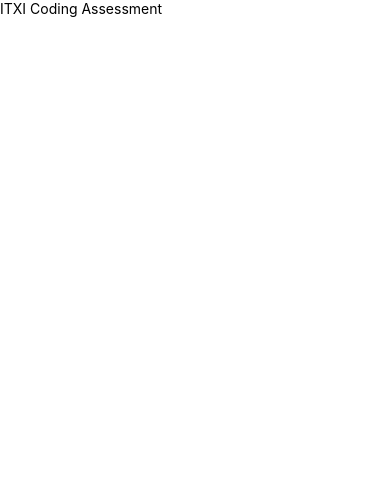
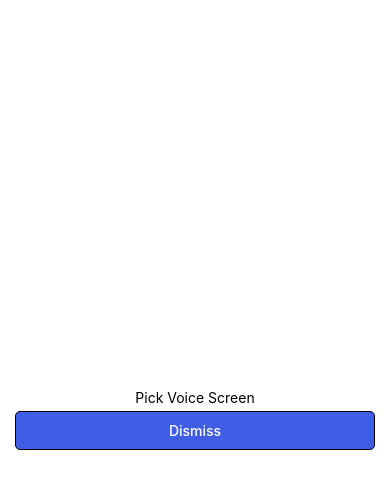
Before and after one commit to elie1121/ITXI-Assessment, a React Native app: screen /EnterCompanyIdScreen in a window 390 px wide. Shown: the top 488 px of the page. Built offline with nearby package versions, Linux system fonts and the light colour scheme.

Commit message:
Added Onboarding screens and components

```diff
--- a/App.tsx
+++ b/App.tsx
@@ -1,11 +1,12 @@
 import React from 'react';
 import {View , Text} from 'react-native';
-
+import EnterCompanyIdScreen from './src/screens/onboardingScreens/EnterCompanyIdScreen';
+import PickVoiceScreen from './src/screens/onboardingScreens/PickVoiceScreen';
+import WelcomeScreen from './src/screens/onboardingScreens/WelcomeScreen';
+import SplashScreen from './src/screens/SplashScreen';
 const App = () => {
   return (
-    <View>
-        <Text>ITXI Coding Assessment</Text>
-    </View>
+    <PickVoiceScreen />
   );
 };
 
--- /dev/null
+++ b/src/components/Button/Button.tsx
@@ -0,0 +1,17 @@
+import { Pressable,Text } from 'react-native';
+import styles from './styles';
+
+interface IButton{
+    text?: string;
+    onPress?: ()=>void;
+}
+
+const Button = ({text='', onPress = ()=> {}}: IButton) => {
+  return (
+    <Pressable onPress={onPress} style={styles.container}>
+        <Text style={styles.text}>{text}</Text>
+    </Pressable>
+  );
+};
+
+export default Button;
--- /dev/null
+++ b/src/components/Button/index.ts
@@ -0,0 +1 @@
+export {default}  from './Button';
--- /dev/null
+++ b/src/components/Button/styles.ts
@@ -0,0 +1,17 @@
+import { StyleSheet } from "react-native";
+
+
+export default StyleSheet.create({
+    container:{
+        borderWidth:1,
+        padding:10,
+        borderRadius:5,
+        alignItems:'center',
+        margin:5,
+        backgroundColor:'#405DE6',
+    },
+    text:{
+        color:"#ffffff",
+        fontWeight: '500'
+    }
+});
--- /dev/null
+++ b/src/components/CustomInput/styles.ts
@@ -0,0 +1,10 @@
+import { StyleSheet } from "react-native";
+
+export default StyleSheet.create({
+    textInput:{
+        borderWidth:1,
+        borderRadius:5,
+        margin:5
+    },
+
+});
--- /dev/null
+++ b/src/screens/SplashScreen.tsx
@@ -0,0 +1,12 @@
+import React from 'react';
+import {View , Text} from 'react-native';
+import styles from './styles';
+const SplashScreen = () => {
+  return (
+    <View style={styles.mainView}>
+        <Text style={styles.screenTitleText}>Splash Screen</Text>
+    </View>
+  );
+};
+
+export default SplashScreen;
--- /dev/null
+++ b/src/screens/onboardingScreens/EnterCompanyIdScreen.tsx
@@ -0,0 +1,17 @@
+import React from 'react';
+import {View , Text } from 'react-native';
+import styles from '../styles';
+import Button from '../../components/Button';
+import CustomInput from '../../components/CustomInput/CustomInput';
+
+const EnterCompanyIdScreen = () => {
+  return (
+    <View style={styles.mainView}>
+        <Text style={styles.screenTitleText}>Enter company Id</Text>
+        <CustomInput placeHolder='Company ID'/>
+        <Button text='Continue'/>
+    </View>
+  );
+};
+
+export default EnterCompanyIdScreen;
--- /dev/null
+++ b/src/screens/onboardingScreens/PickVoiceScreen.tsx
@@ -0,0 +1,15 @@
+import React from 'react';
+import {View , Text } from 'react-native';
+import styles from '../styles';
+import Button from '../../components/Button';
+
+const PickVoiceScreen = () => {
+  return (
+    <View style={styles.mainView}>
+        <Text style={styles.screenTitleText}>Pick Voice Screen</Text>
+        <Button text='Dismiss'/>
+    </View>
+  );
+};
+
+export default PickVoiceScreen;
--- /dev/null
+++ b/src/screens/onboardingScreens/WelcomeScreen.tsx
@@ -0,0 +1,15 @@
+import React from 'react';
+import {View , Text} from 'react-native';
+import styles from '../styles';
+import Button from '../../components/Button';
+
+const WelcomeScreen = () => {
+  return (
+    <View style={styles.mainView}>
+        <Text style={styles.screenTitleText}>Welcome Screen</Text>
+        <Button text="Get Started"/>
+    </View>
+  );
+};
+
+export default WelcomeScreen;
--- /dev/null
+++ b/src/screens/styles.ts
@@ -0,0 +1,12 @@
+import { StyleSheet } from "react-native";
+
+export default StyleSheet.create({
+    mainView:{
+        flex:1,
+        justifyContent:'center',
+        padding:10
+    },
+    screenTitleText:{
+        textAlign:'center'
+    }
+});
```
Also changed, not shown: src/components/CustomInput/CustomInput.tsx (added, +14 -0 lines).
